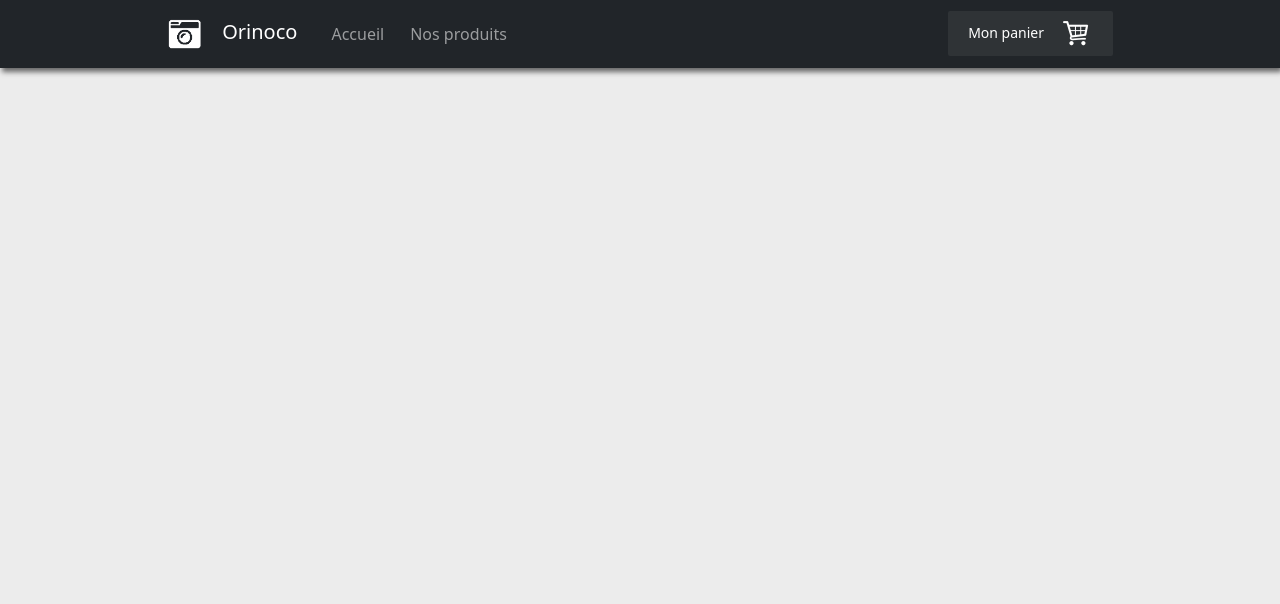
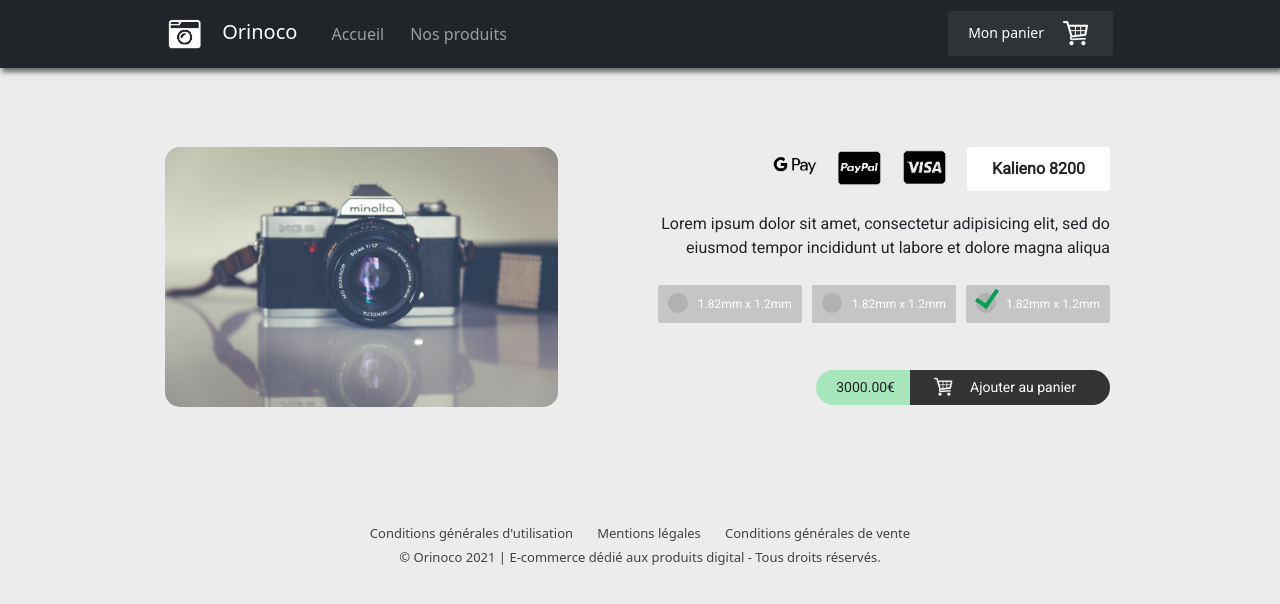
Before and after one commit to MessageGit/CHEVALLIER_5_24012021, a plain HTML site: page product.html in a window 1280 px wide. Drawn offline with Linux system fonts and the light colour scheme; a web font is replaced by a local one.

Commit message:
front of individual product viewer (product.html) is OK

```diff
--- a/css/style.css
+++ b/css/style.css
@@ -169,6 +169,7 @@ body {
     background-color: #ececec;
     display: flex;
     justify-content: center;
+    z-index: 1;
 }
 
 .catalog-content .product-list {
@@ -181,16 +182,25 @@ body {
     position: relative;
     width: 300px;
     height: 380px;
+    text-decoration: none;
+    color: #222;
     background-color: white;
     border-radius: 3px;
     display: inline-block;
     margin: 15px;
     transition-duration: 0.15s;
     cursor: pointer;
+    opacity: 0;
+    animation: show_item 1s both;
+}
+
+@keyframes show_item {
+    0% { opacity: 0; }
+    100% { opacity: 1; }
 }
 
 .catalog-content .product-list .product-item:hover {
-    opacity: 0.8;
+    opacity: 0.8!important;
     transform: scale(1.02);
 }
 
@@ -252,14 +262,179 @@ body {
     background-size: 100% 100%;
 }
 
+/* Product viewer (Page n°2) */
+.product-viewer {
+    position: relative;
+    top: 70px;
+    width: 100%;
+    height: 520px;
+    display: flex;
+    justify-content: center;
+}
+
+.product-viewer .view-content {
+    position: relative;
+    top: 10%;
+    display: inline-block;
+    width: 1000px;
+    height: 70%;
+    font-family: Roboto;
+}
+
+.product-viewer .view-content #view-img {
+    float: left;
+    height: 260px;
+    margin: 25px;
+    border-radius: 15px;
+}
+
+.product-viewer .view-content .viewer-head {
+    position: relative;
+    float: right;
+    margin-top: 25px;
+    right: 30px;
+    width: 50%;
+    height: 45px;
+}
+
+.product-viewer .view-content .viewer-head #view-payment {
+    float: right;
+    position: relative;
+}
+
+.product-viewer .view-content .viewer-head #view-payment img {
+    width: 45px;
+    float: right;
+    margin-right: 20px;
+}
+
+.product-viewer .view-content .viewer-head #view-name {
+    position: relative;
+    float: right;
+    background-color: #ffffff;
+    padding: 10px 25px 10px 25px;
+    border-radius: 3px;
+    text-align: right;
+    font-weight: bold;
+}
+
+.product-viewer .view-content #view-desc {
+    position: relative;
+    float: right;
+    margin-top: 20px;
+    right: 30px;
+    width: 45%;
+    text-align: right;
+}
+
+.product-viewer .view-content .view-options {
+    position: relative;
+    float: right;
+    margin-top: 25px;
+    right: 30px;
+    width: 50%;
+    height: 45px;
+}
+
+.product-viewer .view-content .view-options .item-option {
+    position: relative;
+    float: right;
+    padding: 10px 10px 10px 40px;
+    background-color: #c5c5c5;
+    margin-left: 10px;
+    color: white;
+    font-size: 12px;
+    border-radius: 2px;
+    cursor: pointer;
+    transition-duration: 0.15s;
+}
+
+.product-viewer .view-content .view-options .item-option:hover {
+    opacity: 0.7;
+    transform: scale(1.02);
+}
+
+.product-viewer .view-content .view-options .item-option::after {
+    content: '';
+    position: absolute;
+    left: 10px;
+    top: 8px;
+    width: 20px;
+    height: 20px;
+    background-color: #b1b1b1;
+    border-radius: 45px;
+}
+
+.product-viewer .view-content .view-options .item-option .item-checked {
+    position: absolute;
+    left: 10px;
+    top: 4px;
+    width: 22px;
+    height: 14px;
+    border-bottom: 4px solid #00a250;
+    border-left: 4px solid #00a250;
+    transform: rotate(305deg);
+    z-index: 1;
+    display: none;
+}
+
+#item-checked-1 { display: block; }
+
+.product-viewer .view-content .viewer-bottom {
+    float: right;
+    position: relative;
+    margin-top: 40px;
+    right: 30px;
+    width: 45%;
+    height: 45px;
+}
+
+.product-viewer .view-content .viewer-bottom #item-price {
+    position: relative;
+    float: right;
+    right: -35px;
+    padding: 7px 50px 7px 20px;
+    background-color: #3fda6f66;
+    border-radius: 45px;
+    font-size: 14px;
+}
+
+.product-viewer .view-content #add-cart {
+    float: right;
+    position: relative;
+    padding: 7px 20px 7px 60px;
+    border-top-right-radius: 50px;
+    border-bottom-right-radius: 50px;
+    background-color: #333;
+    font-size: 14px;
+    color: white;
+    width: 200px;
+    cursor: pointer;
+    transition-duration: 0.20s;
+    z-index: 1;
+}
+
+.product-viewer .view-content #add-cart:hover { opacity: 0.8; }
+
+.product-viewer .view-content #add-cart::after {
+    content: '';
+    position: absolute;
+    top: 4px;
+    left: 20px;
+    width: 26px;
+    height: 26px;
+    background: url(../img/shop_icon.png) no-repeat;
+    background-size: 100% 100%;
+}
+
 /* Footer */
 .footer {
     position: relative;
-    top: 20px;
     width: 100%;
     height: 90px;
     text-align: center;
     background-color: #ececec;
+    z-index: 1;
 }
 
 .footer a, .footer span {
--- a/product.html
+++ b/product.html
@@ -40,6 +40,42 @@
           </div>
         </nav>
 
+        <!-- Show individual product -->
+        <div class="product-viewer">
+            <div class="view-content">
+                <img id="view-img" src="back-end/images/vcam_4.jpg" alt="Visualisation d'une caméra">
+                <div class="viewer-head">
+                    <div id="view-name">Kalieno 8200</div>
+                    <div id="view-payment">
+                        <img src="img/payments-method/black/visa_card.png" alt="Paiement via Visa">
+                        <img src="img/payments-method/black/paypal.png" alt="Paiement via Paypal">
+                        <img src="img/payments-method/black/gpay.png" alt="Paiement via Google pay">
+                    </div>
+                </div>
+                <div id="view-desc">
+                    Lorem ipsum dolor sit amet, consectetur adipisicing elit, sed do eiusmod tempor incididunt ut labore et dolore magna aliqua
+                </div>
+                <div class="view-options">
+                    <div class="item-option">
+                        <div class="item-checked" id="item-checked-1"></div>
+                        <span id="item-option-1">1.82mm x 1.2mm</span>
+                    </div>
+                    <div class="item-option">
+                        <div class="item-checked" id="item-checked-2"></div>
+                        <span id="item-option-2">1.82mm x 1.2mm</span>
+                    </div>
+                    <div class="item-option">
+                        <div class="item-checked" id="item-checked-3"></div>
+                        <span id="item-option-3">1.82mm x 1.2mm</span>
+                    </div>
+                </div>
+                <div class="viewer-bottom">
+                    <div id="add-cart">Ajouter au panier</div>
+                    <div id="item-price">3000.00€</div>
+                </div>
+            </div>
+        </div>
+
         <!-- Footer -->
         <div class="footer">
           <a href="#">Conditions générales d'utilisation</a>
```
Also changed, not shown: index.html (+4 -3 lines).
